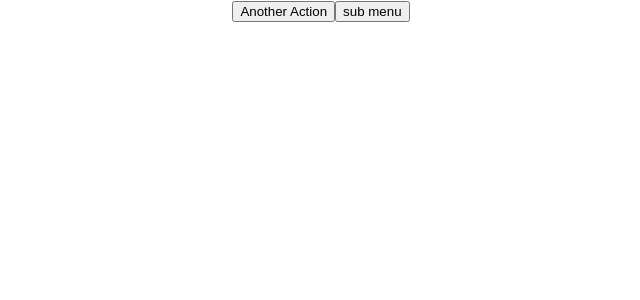
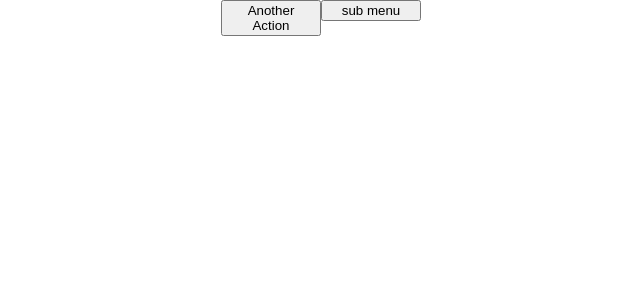
Before and after one commit to PDeRivas/integrador_flask, a React (Create React App) app: page / in a window 1280 px wide. Shown: the top 300 px of the page, without its empty margins (319-959 px from the left). Built offline with nearby package versions, Linux system fonts and the light colour scheme.

Commit message:
Agregar funcionalidad de menu, falta parte grafica

```diff
--- a/src/App.js
+++ b/src/App.js
@@ -21,7 +21,7 @@ function App() {
       { name: 'Another action', isFolder: false, id: 4, idPadre: 2 },
       { name: 'sub menu', isFolder: true, id: 5, idPadre: 2 },
       { name: 'Another action', isFolder: false, id: 55, idPadre: 5 },
-      { name: 'something else here', isFolder: false, id: 56, idPadre: 5 },
+      { name: 'something else here', isFolder: true, id: 56, idPadre: 5 },
     ],
   } // end
 
--- /dev/null
+++ b/src/components/menu.css
@@ -0,0 +1,5 @@
+.menu{
+    display: flex;
+    flex-direction: row;
+    justify-content: center;
+}
--- a/src/components/menu.js
+++ b/src/components/menu.js
@@ -1,6 +1,7 @@
 import { Component, React } from "react";
 import PropTypes from 'prop-types'
 import MenuItem from '../layouts/menu_item'
+import './menu.css';
 
 class MenuBar extends Component{
     constructor(props){
@@ -13,12 +14,13 @@ class MenuBar extends Component{
 
     render(){
         let elementsMenu = this.menuItems.filter((element) => element.idPadre==this.id)
+        let elementsSubMenu = this.menuItems.filter((element) => element.idPadre!=this.id)
         return(
-            <>
+            <div className="menu">
                 {elementsMenu.map((menu, index)=> {
-                    return <MenuItem key={index} menu={menu}></MenuItem>
+                    return <div key={index}><MenuItem menu={menu} elementsSubMenu={elementsSubMenu}></MenuItem></div>
                 })}
-            </>
+            </div>
         )
     }
 }
--- /dev/null
+++ b/src/layouts/menu_item.css
@@ -0,0 +1,12 @@
+.botonPrincipal{
+  display: flex;
+  flex-direction: column;
+}
+
+.menu_boton {
+   width: 10000px;
+  }
+
+.boton{
+  width: 100px;
+}
--- a/src/layouts/menu_item.js
+++ b/src/layouts/menu_item.js
@@ -1,34 +1,47 @@
 import { Component, React } from "react";
 import PropTypes from 'prop-types'
 import MenuSubItem from "./menu_subitem";
+import './menu_item.css'
 
 class MenuItem extends Component{
     constructor(props){
         super()
         this.state = {activo: false}
         this.menu = props.menu
+        this.id = this.menu.id
+        this.elementsSubMenu = props.elementsSubMenu
     }
 
     handleEnter = ()=>{
-        this.setState({activo: true})
         if(this.menu.isFolder){
-            console.log('HandleClick Hovereado')
+            this.setState({activo: true})
         }
+    }
+
+    handleLeave = () =>{
+        this.setState({activo: false})
     }
 
     render(){
         let title = this.menu.name
+        let elementsChildren = this.elementsSubMenu.filter((element)=>element.idPadre==this.id)
+        let elementsSubMenu = this.elementsSubMenu.filter((element) => element.idPadre!=this.id)
+
         return(
-            <>
-            <button onMouseEnter={this.handleEnter}>{title}</button>
-            <MenuSubItem estado={this.state.activo}></MenuSubItem>
-            </>
+            <div onMouseEnter={this.handleEnter} onMouseLeave={this.handleLeave} className="botonPrincipal">
+                <button className="boton">{title}</button>
+                {this.state.activo && elementsChildren.map((menu, index)=>{
+                    return <div className="menu_boton" key={index}><MenuSubItem menu={menu} elementsSubMenu={elementsSubMenu}></MenuSubItem></div>
+                })}
+
+            </div>
         )
     }
 }
 
 MenuItem.propTypes = {
-    menu: PropTypes.object
+    menu: PropTypes.object,
+    elementsSubMenu: PropTypes.array
 }
 
 export default MenuItem
--- a/src/layouts/menu_subitem.js
+++ b/src/layouts/menu_subitem.js
@@ -1,30 +1,49 @@
 import { Component, React } from "react";
 import PropTypes from 'prop-types'
+import './menu_subitem.css'
 
 class MenuSubItem extends Component{
     constructor(props){
         super()
+        this.menu = props.menu
         this.hasSubMenu = props.hasSubMenu
-        this.state = {activo: props.estado}
+        this.state = {activo: false}
+        this.id = this.menu.id
+        this.elementsSubMenu = props.elementsSubMenu
     }
 
-    expandir(){
-        this.setState({activo: true})
+    handleEnter = ()=>{
+        if(this.menu.isFolder){
+            this.setState({activo: true})
+        }
+    }
+
+    handleLeave = () =>{
+        this.setState({activo: false})
     }
 
     render(){
-        if (this.state.activo){
+        let title = this.menu.name
+        let elementsChildren = this.elementsSubMenu.filter((element)=>element.idPadre==this.id)
+        let elementsSubMenu = this.elementsSubMenu.filter((element) => element.idPadre!=this.id)
+
             return(
-                <button>{this.props.children}</button>
+                <div onMouseEnter={this.handleEnter} onMouseLeave={this.handleLeave} className="subboto">
+                    <button>{title}</button>
+                    {this.state.activo && elementsChildren.map((menu, index)=>{
+                    return <div key={index} className="submenu"><MenuSubItem menu={menu} elementsSubMenu={elementsSubMenu}></MenuSubItem></div>
+                    })}
+                </div>
             )
-        }
     }
 }
 
 MenuSubItem.propTypes = {
+    menu: PropTypes.object,
     children: PropTypes.string,
     hasSubMenu: PropTypes.bool,
-    estado: PropTypes.bool
+    estado: PropTypes.bool,
+    elementsSubMenu: PropTypes.array
 }
 
 export default MenuSubItem
```
Also changed, not shown: src/layouts/menu_subitem.css (added).
